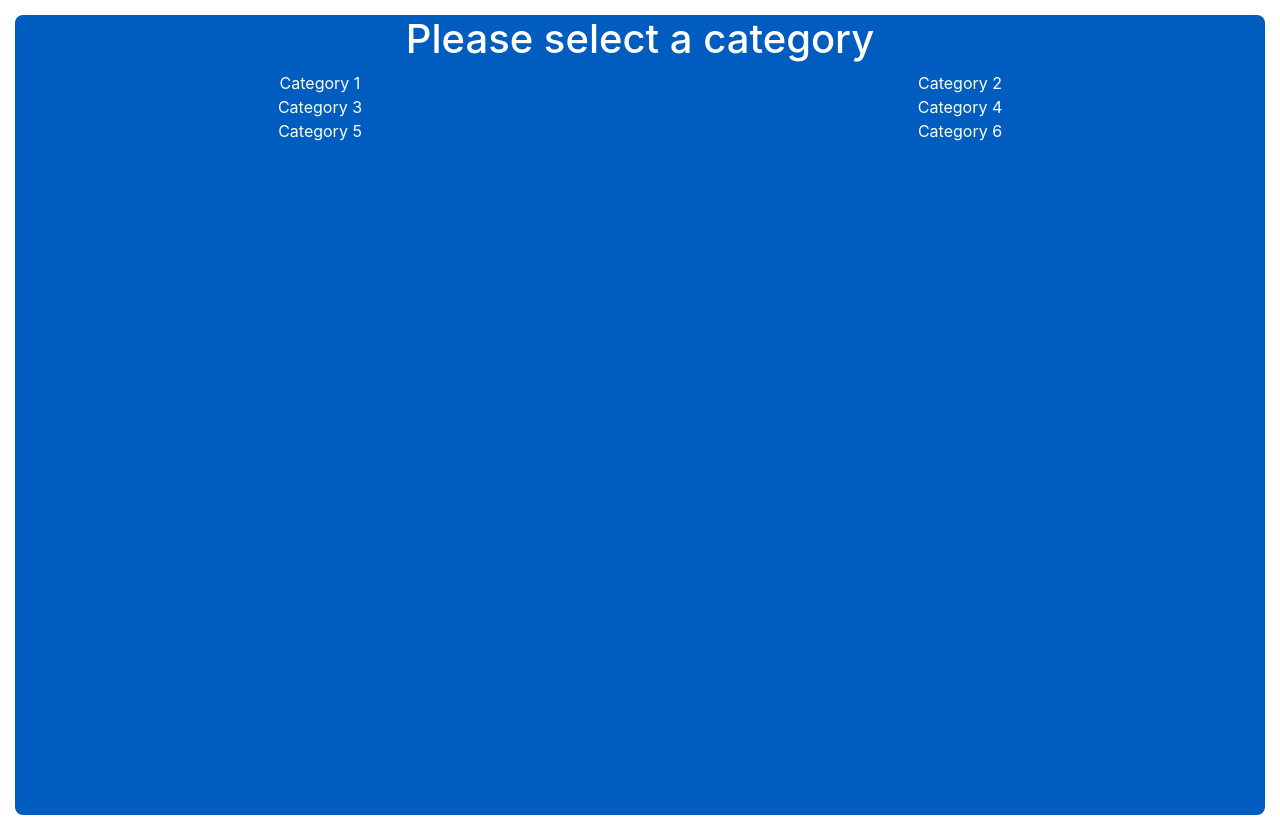
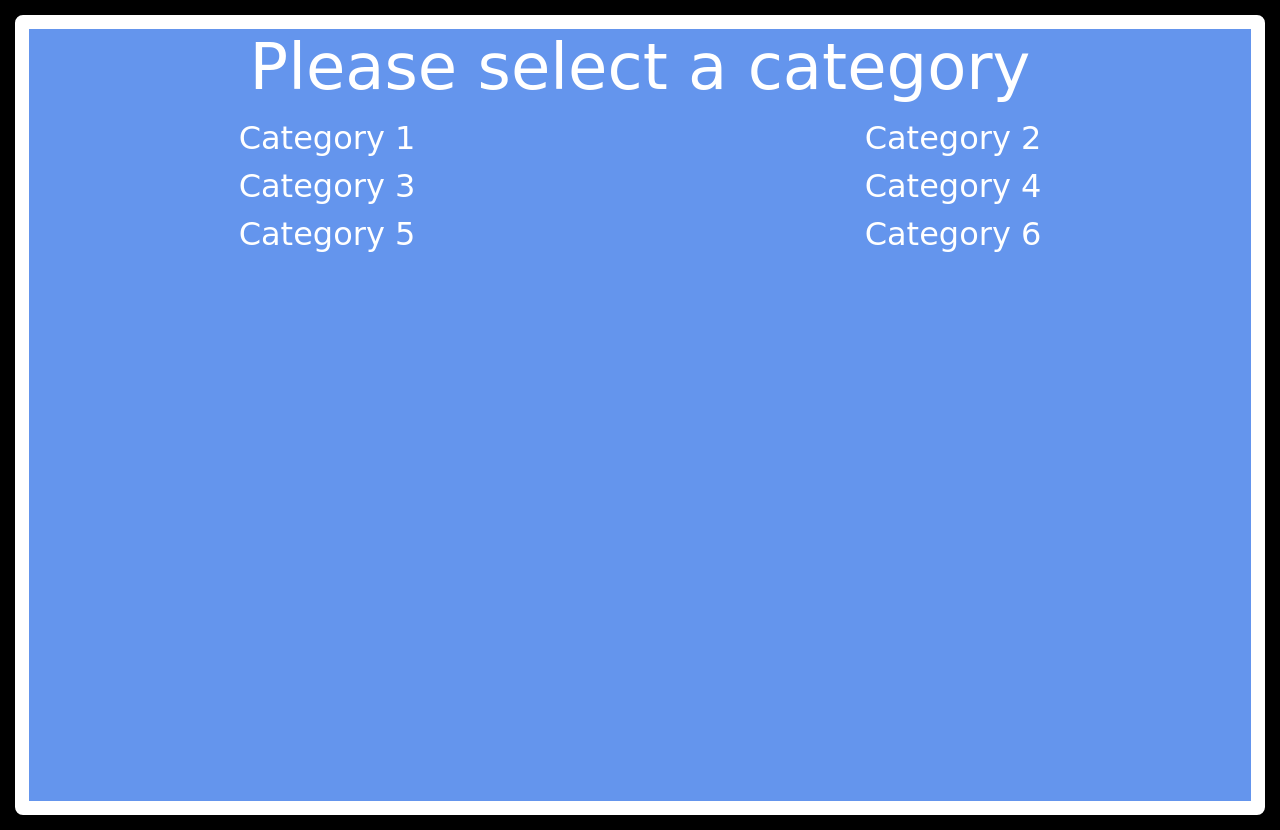
Before and after one commit to Casciola/Trivia, a plain HTML site: page src/html/Menu.html in a window 1280 px wide. Drawn offline with Linux system fonts and the light colour scheme.

Commit message:
Changed styles and adjusted border.

```diff
--- a/src/css/style.css
+++ b/src/css/style.css
@@ -1,10 +1,22 @@
+
+a {
+    font-size: 2rem;
+}
+
+body {
+    background-color: #000000;
+}
+
+.border-white {
+    border-width: 14px !important;
+}
 
 .container-fluid {
     padding: 15px 15px 15px 15px !important;
 }
 
 .contentWrap {
-    background-color: #005cbf;
+    background-color: #6495ed;
     height: 100vh;
 }
 
@@ -12,10 +24,15 @@
     padding-top: 80px;
 }
 
-.rounded {
-    border-radius:.5rem !important;
+h1 {
+    font-size: 4rem;
 }
 
 h1,h2,h3,h4,h5,h6,p,a {
     color: #ffffff;
+    font-family: "Snell Roundhand", cursive, sans-serif;
 }
+
+.rounded {
+    border-radius:.5rem !important;
+}
--- a/src/html/Menu.html
+++ b/src/html/Menu.html
@@ -1,6 +1,6 @@
 <!DOCTYPE html>
 <html lang="en">
-<link>
+<head>
     <meta charset="UTF-8">
     <title>Trivia</title>
     <link rel="stylesheet" type="text/css" href="../css/bootstrap.min.css">
@@ -10,7 +10,7 @@
 </head>
 <body>
     <div class="container-fluid">
-        <div class="contentWrap rounded">
+        <div class="contentWrap rounded border border-white">
             <div class="row">
                 <div class="col-12 text-center">
                     <h1>Please select a category</h1>
```
Also changed, not shown: src/html/Game.html (+1 -2 lines).
